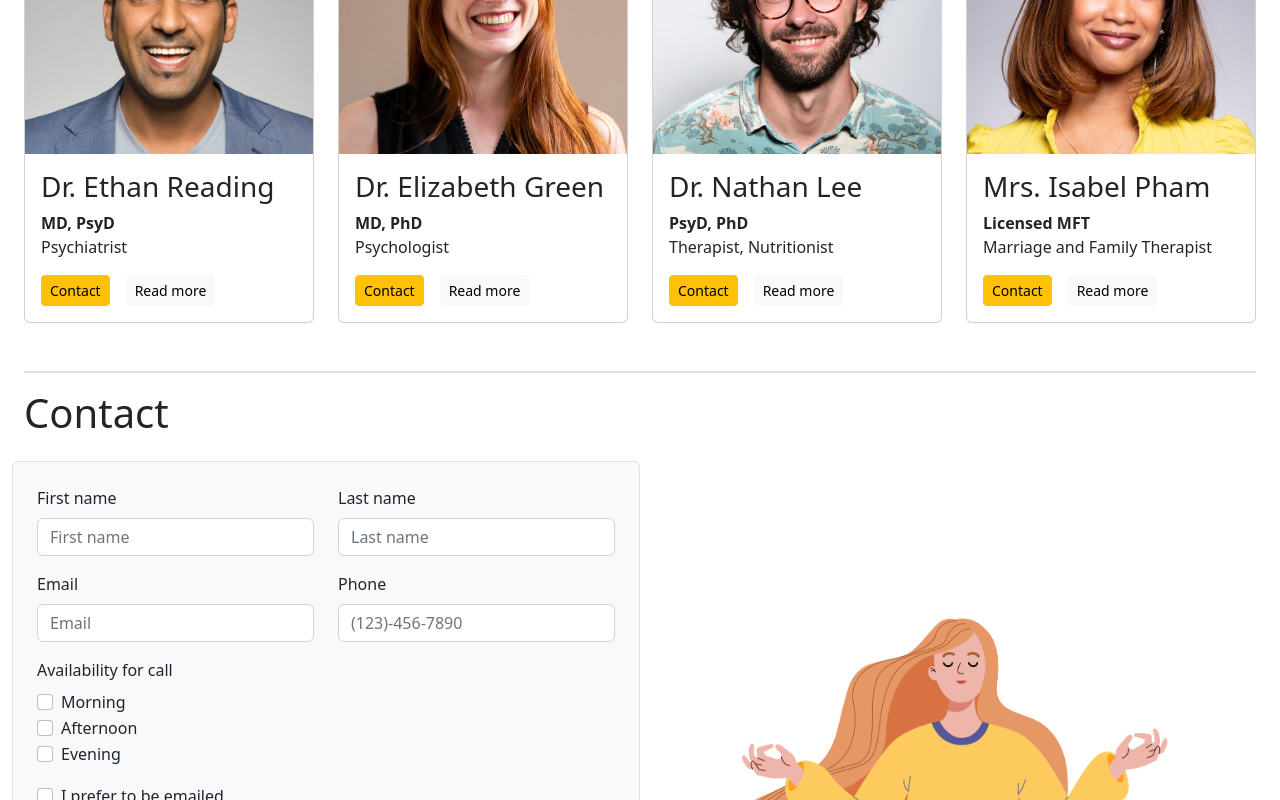
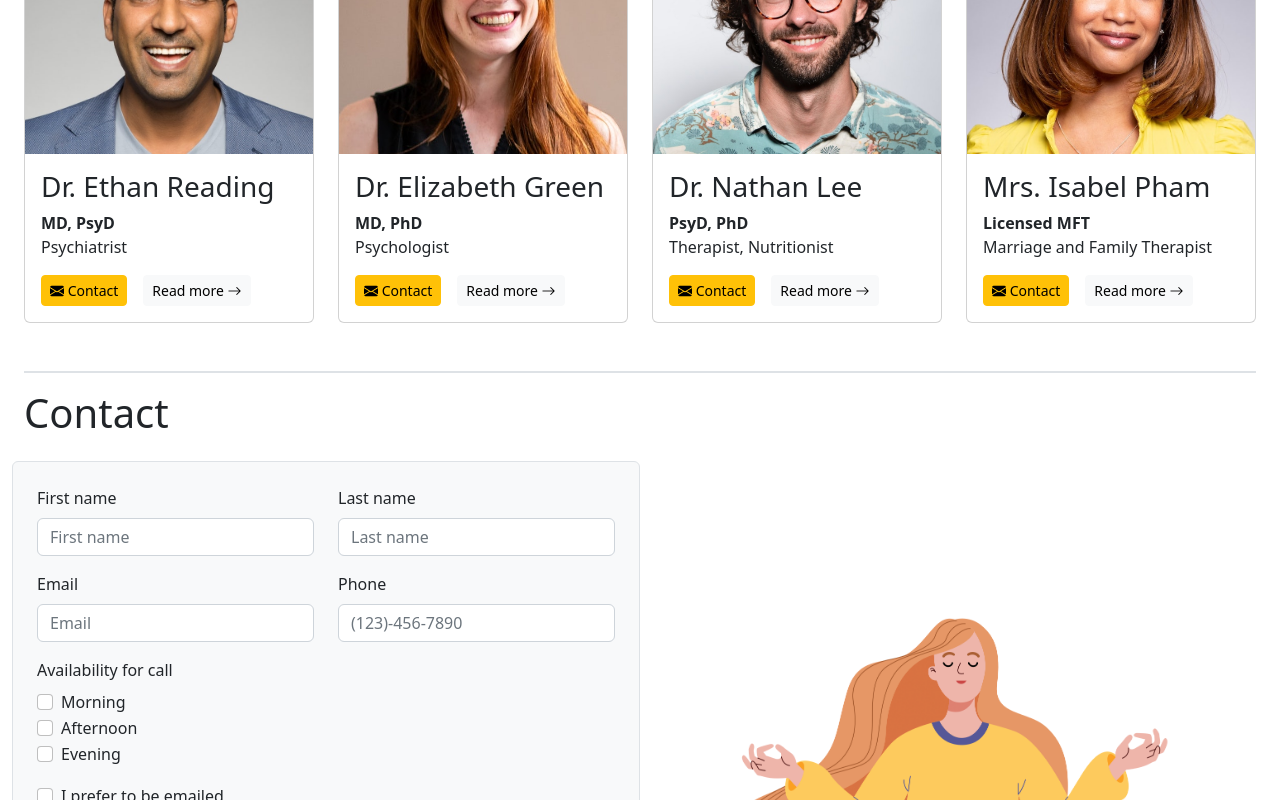
Before and after one commit to nicolasmatthewlee/healthcare-practice, a React (Create React App) app: page / in a window 1280 px wide. Shown: the part 1666-2466 px from the top of the page. Built offline with nearby package versions, Linux system fonts and the light colour scheme.

Commit message:
added icons to learn more/read more and contact buttons

```diff
--- a/src/App.js
+++ b/src/App.js
@@ -85,7 +85,9 @@ export const App = () => {
                       </button>
                     </a>
                     <a href="#expertise">
-                      <button class="btn btn-light btn-sm">Learn more</button>
+                      <button class="btn btn-light btn-sm">
+                        Learn more <i className="bi-arrow-right"></i>
+                      </button>
                     </a>
                   </div>
                 </div>
@@ -394,12 +396,14 @@ export const App = () => {
                   <div className="col-auto">
                     <a href="#contact">
                       <button className="btn btn-sm btn-warning">
-                        Contact
+                        <i className="bi-envelope-fill"></i> Contact
                       </button>
                     </a>
                   </div>
                   <div className="col-auto">
-                    <button class="btn btn-sm btn-light">Read more</button>
+                    <button class="btn btn-sm btn-light">
+                      Read more <i className="bi-arrow-right"></i>
+                    </button>
                   </div>
                 </div>
               </div>
@@ -418,12 +422,14 @@ export const App = () => {
                   <div className="col-auto">
                     <a href="#contact">
                       <button className="btn btn-sm btn-warning">
-                        Contact
+                        <i className="bi-envelope-fill"></i> Contact
                       </button>
                     </a>
                   </div>
                   <div className="col-auto">
-                    <button class="btn btn-sm btn-light">Read more</button>
+                    <button class="btn btn-sm btn-light">
+                      Read more <i className="bi-arrow-right"></i>
+                    </button>
                   </div>
                 </div>
               </div>
@@ -442,12 +448,14 @@ export const App = () => {
                   <div class="col-auto">
                     <a href="#contact">
                       <button className="btn btn-sm btn-warning">
-                        Contact
+                        <i className="bi-envelope-fill"></i> Contact
                       </button>
                     </a>
                   </div>
                   <div className="col-auto">
-                    <button class="btn btn-sm btn-light">Read more</button>
+                    <button class="btn btn-sm btn-light">
+                      Read more <i className="bi-arrow-right"></i>
+                    </button>
                   </div>
                 </div>
               </div>
@@ -466,12 +474,14 @@ export const App = () => {
                   <div className="col-auto">
                     <a href="#contact">
                       <button className="btn btn-sm btn-warning">
-                        Contact
+                        <i className="bi-envelope-fill"></i> Contact
                       </button>
                     </a>
                   </div>
                   <div className="col-auto">
-                    <button class="btn btn-sm btn-light">Read more</button>
+                    <button class="btn btn-sm btn-light">
+                      Read more <i className="bi-arrow-right"></i>
+                    </button>
                   </div>
                 </div>
               </div>
```
